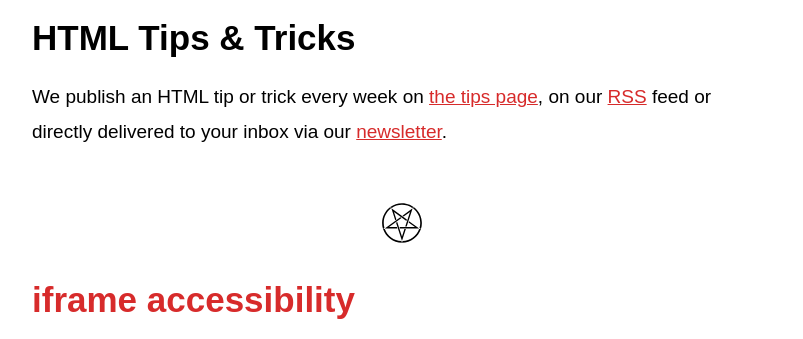
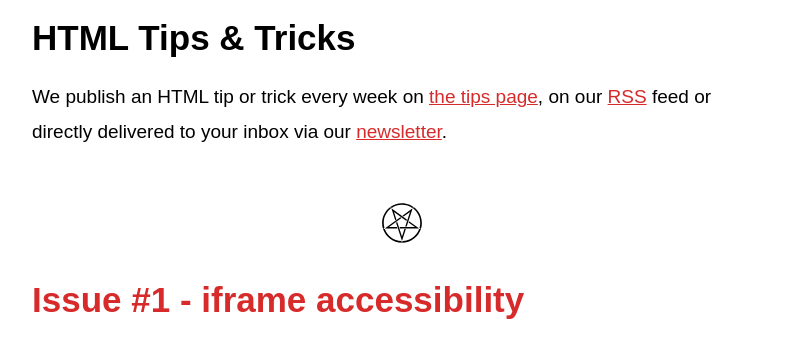
Before and after one commit to matuzo/HTMHell, an Eleventy site: page hell/tips/1_iframe.njk in a window 1280 px wide. Shown: the part 400-739 px from the top of the page, without its empty margins (238-1041 px from the left). Built offline with nearby package versions, Linux system fonts and the light colour scheme; Eleventy itself is replaced by a stand-in of ours; files that its build step writes are made by us from their sources; what js-beautify would draw is missing.

Commit message:
Add issues to tips

```diff
--- a/hell/_includes/layouts/tip.njk
+++ b/hell/_includes/layouts/tip.njk
@@ -11,7 +11,7 @@ page__class: heaven
 </div>
 
 <div class="preview">
-  <h1>{{ title }}</h1>
+  <h1>Issue #{{ issue }} - {{ title }}</h1>
 
   {{ content | safe }}
 
--- a/hell/tips.njk
+++ b/hell/tips.njk
@@ -21,7 +21,7 @@ page__class: heaven
 {% for tip in collections.tips | reverse %}
   {% if tip.data.processed %}
     <li class="preview">
-      <h2>Issue #{{ loop.revindex0 }} - {{ tip.data.title }}</h2>
+      <h2>Issue #{{ tip.data.issue }} - {{ tip.data.title }}</h2>
 
       {{ tip.templateContent | teaser | safe }}
 
--- a/hell/tips/0_download.njk
+++ b/hell/tips/0_download.njk
@@ -1,6 +1,7 @@
 ---
 title: "Download links"
 layout: layouts/tip.njk
+issue: 0
 processed: true
 description: You can turn a link into a download link by adding the download attribute.
 tags:
--- a/hell/tips/1_iframe.njk
+++ b/hell/tips/1_iframe.njk
@@ -1,6 +1,7 @@
 ---
 title: iframe accessibility
 layout: layouts/tip.njk
+issue: 1
 processed: true
 description: iframes should be named, if they contain meaningful content.
 tags:
--- a/hell/tips/2_gifa11y.njk
+++ b/hell/tips/2_gifa11y.njk
@@ -1,6 +1,7 @@
 ---
 title: gifs and reduced motion
 layout: layouts/tip.njk
+issue: 2
 processed: true
 description: You can replace animated gifs with jpgs if users prefer reduced motion, using the picture element.
 tags:
--- a/hell/tips/3_description.njk
+++ b/hell/tips/3_description.njk
@@ -1,6 +1,7 @@
 ---
 title: page descriptions
 layout: layouts/tip.njk
+issue: 3
 processed: true
 description: "You can describe web pages using meta tags. This is important for 3rd party tools, websites, and apps."
 tags:
--- a/hell/tips/4_aria-current.njk
+++ b/hell/tips/4_aria-current.njk
@@ -1,6 +1,7 @@
 ---
 title: the current page
 layout: layouts/tip.njk
+issue: 4
 processed: true
 description: "Use the aria-current attribute to highlight the current page in a navigation, both visually and semantically."
 tags:
--- a/hell/tips/5_auto-complete-password.njk
+++ b/hell/tips/5_auto-complete-password.njk
@@ -1,6 +1,7 @@
 ---
 title: autocompleting password fields
 layout: layouts/tip.njk
+issue: 5
 processed: true
 description: "You can help password managers and browsers (pre)fill password fields by using the autocomplete attribute,...and by doing “other stuff”."
 tags:
```
